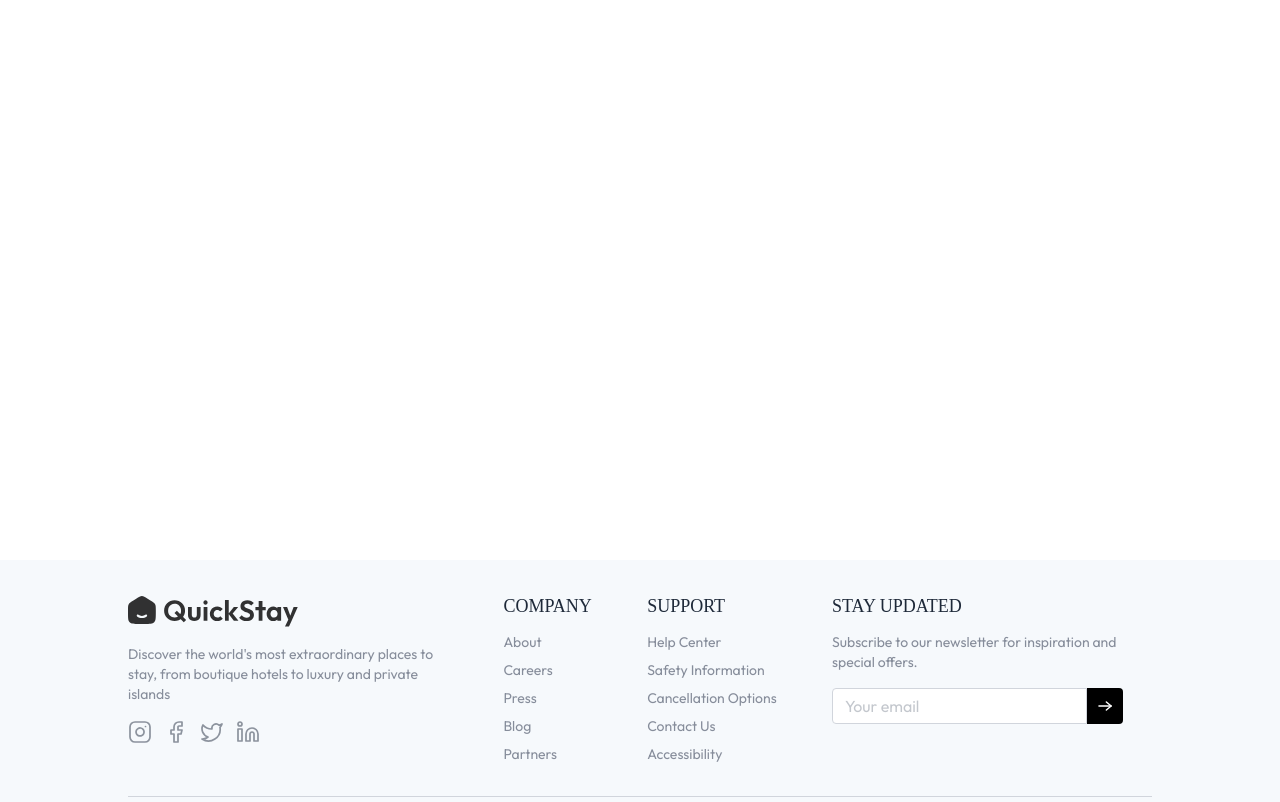
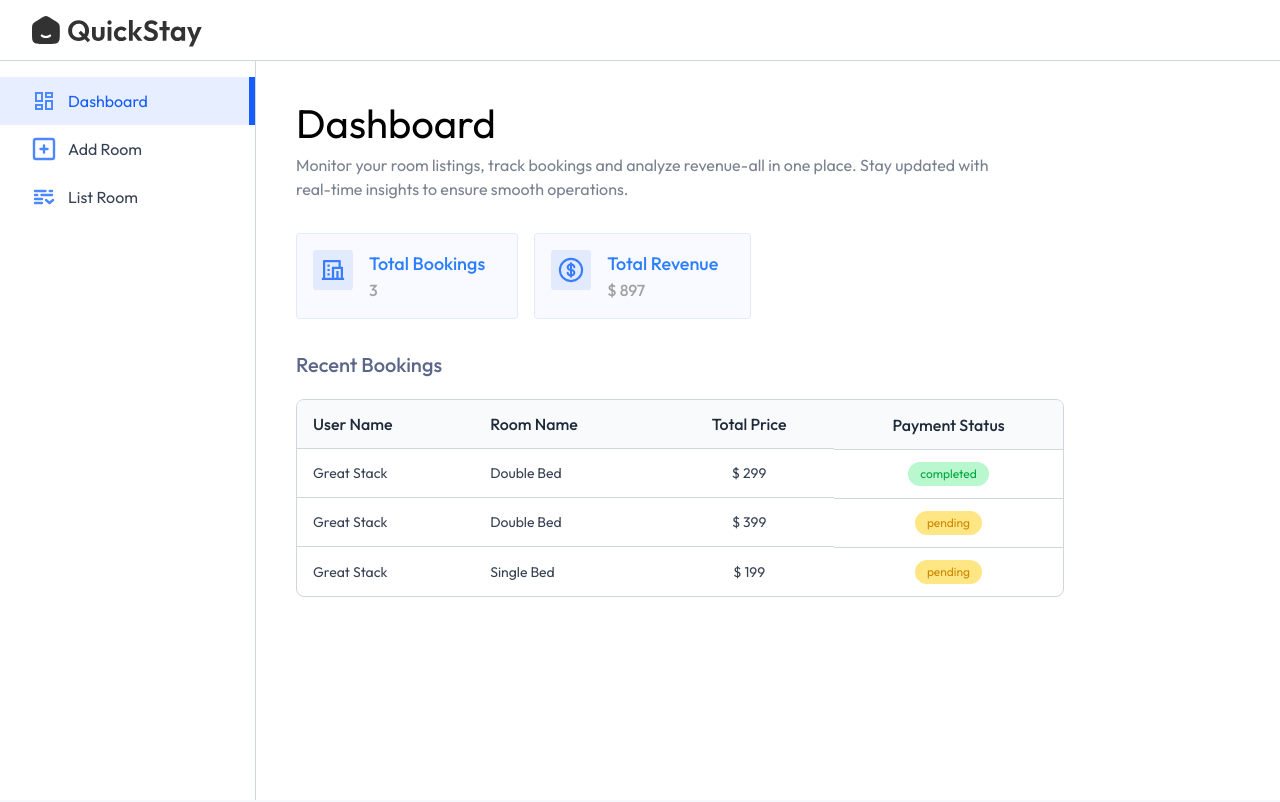
Before and after one commit to Nithinjayan4/QuickStay, a React app in the folder client/: page /owner in a window 1280 px wide. Shown: the top 802 px of the page. Built offline with nearby package versions, Linux system fonts and the light colour scheme; the HTML template or start-up script is replaced by a standard one; a web font is replaced by a local one.

Commit message:
owner dashboard completed design pending in Addroom

```diff
--- a/client/src/App.jsx
+++ b/client/src/App.jsx
@@ -7,6 +7,10 @@
 import RoomDetails from './pages/RoomDetails'
 import MyBookings from './pages/MyBookings'
 import HotelReg from './components/HotelReg'
+import Layout from './pages/hotelOwner/Layout'
+import Dashboard from './pages/hotelOwner/Dashboard'
+import AddRoom from './pages/hotelOwner/AddRoom'
+import ListRoom from './pages/hotelOwner/ListRoom'
 
 const App = () => {
 const isOwnerPath = useLocation().pathname.includes("owner")
@@ -22,6 +26,12 @@
           <Route path='/rooms/:id' element={<RoomDetails />} />
            <Route path='/rooms' element={<AllRooms />} />
            <Route path='/my-bookings' element={<MyBookings />} />
+           <Route path='/owner' element={ <Layout/>}>
+           <Route index element={<Dashboard/>}/>
+            <Route path='add-room' element={<AddRoom/>}/>
+            <Route path='list-room' element={<ListRoom/>}/>
+
+           </Route>
 
       </Routes>
 
--- a/client/src/components/hotelOwner/Navbar.jsx
+++ b/client/src/components/hotelOwner/Navbar.jsx
@@ -1,9 +1,15 @@
 import React from 'react'
+import { Link } from 'react-router-dom'
+import { assets } from '../../assets/assets'
+import {UserButton} from '@clerk/clerk-react'
 
 const Navbar = () => {
   return (
-    <div>
-
+    <div className='flex items-center justify-between px-4 md:px-8 border-b border-gray-300 py-3 bg-white transition-all duration-300'>
+      <Link to='/'>
+      <img src={assets.logo} alt="logo" className='h-9 invert opacity-80'/>
+      </Link>
+      <UserButton/>
     </div>
   )
 }
--- a/client/src/components/hotelOwner/Sidebar.jsx
+++ b/client/src/components/hotelOwner/Sidebar.jsx
@@ -0,0 +1,23 @@
+import React from 'react'
+import { assets } from '../../assets/assets'
+import { NavLink } from 'react-router-dom'
+
+const Sidebar = () => {
+    const sidebarLinks = [
+        {name: 'Dashboard', path: '/owner', icon: assets.dashboardIcon},
+        {name: 'Add Room', path: '/owner/add-room', icon: assets.addIcon},
+        {name: 'List Room', path: '/owner/list-room', icon: assets.listIcon},
+    ]
+  return (
+    <div className='md:w-64 w-16 border-r h-full text-base border-gray-300 pt-4 flex flex-col transition-all duration-300'>
+        {sidebarLinks.map((item, index) => (
+            <NavLink to={item.path} key={index} end='/owner' className={({isActive})=>`flex items-center py-3 px-4 md:px-8 gap-3 ${isActive ? "border-r-4 md:border-r-[6px] bg-blue-600/10 border-blue-600 text-blue-600": "hover:bg-gray-100/90 border-white text-gray-700"}`}>
+                <img src={item.icon} alt={item.name} className='min-h-6 min-w-6'/>
+               <p className='md:block hidden text-center'>{item.name}</p>
+            </NavLink>
+        ))}
+    </div>
+  )
+}
+
+export default Sidebar
--- a/client/src/pages/hotelOwner/AddRoom.jsx
+++ b/client/src/pages/hotelOwner/AddRoom.jsx
@@ -0,0 +1,9 @@
+import React from 'react'
+
+const AddRoom = () => {
+  return (
+    <div>AddRoom</div>
+  )
+}
+
+export default AddRoom
--- a/client/src/pages/hotelOwner/Dashboard.jsx
+++ b/client/src/pages/hotelOwner/Dashboard.jsx
@@ -0,0 +1,70 @@
+import React, { useState } from 'react'
+import Title from '../../components/Title'
+import { assets, dashboardDummyData } from '../../assets/assets'
+
+const Dashboard = () => {
+
+    const [dashboardData, setDashboardData] = useState(dashboardDummyData)
+  return (
+    <div>
+        <Title align='left' font='outfit' title='Dashboard' subTitle='Monitor your room listings, track bookings and analyze revenue-all in one place. Stay updated with real-time insights to ensure smooth operations.'/>
+        <div className='flex gap-4 my-8'>
+            {/* total bookings */}
+            <div className=' bg-primary/3 border border-primary/10 rounded flex p-4 pr-8'>
+            <img src={assets.totalBookingIcon} alt="" className='max-sm:hidden h-10' />
+            <div className='flex flex-col sm:ml-4 font-medium'>
+                <p className='text-blue-500 text-lg'>Total Bookings</p>
+                <p className='text-neutral-400 text-base'>{dashboardData.totalBookings}</p>
+            </div>
+
+            </div>
+            {/* total revenue */}
+            <div className=' bg-primary/3 border border-primary/10 rounded flex p-4 pr-8'>
+            <img src={assets.totalRevenueIcon} alt="" className='max-sm:hidden h-10' />
+            <div className='flex flex-col sm:ml-4 font-medium'>
+                <p className='text-blue-500 text-lg'>Total Revenue</p>
+                <p className='text-neutral-400 text-base'>$ {dashboardData.totalRevenue}</p>
+            </div>
+
+            </div>
+
+        </div>
+        { /* Recent Bookings */}
+        <h2 className='text-xl text-blue-950/70 font-medium mb-5'>Recent Bookings</h2>
+        <div className='w-full max-w-3xl text-left border border-gray-300 rounded-lg max-h-80 overflow-y-scroll'>
+            <table className='w-full'>
+                <thead className='bg-gray-50'>
+                    <tr>
+                        <th className='py-3 px-4 text-gray-800 font-medium'>User Name</th>
+                        <th className='py-3 px-4 text-gray-800 font-medium max-sm:hidden'>Room Name</th>
+                        <th className='py-3 px-4 text-gray-800 font-medium text-center'>Total Price</th>
+                         <th className='py-3 px-4 text-gray-800 font-medium text-center'>Payment Status</th>
+                    </tr>
+
+                </thead>
+                <tbody className='text-sm'>
+                    {dashboardData.bookings.map((item, index) => (
+                        <tr key={index}>
+                            <td className='py-3 px-4 text-gray-700 border-t border-gray-300'>{item.user.username}</td>
+                            <td className='py-3 px-4 text-gray-700 border-t border-gray-300 max-sm:hidden'>{item.room.roomType}</td>
+                            <td className='py-3 px-4 text-gray-700 border-t border-gray-300 text-center'>$ {item.totalPrice}</td>
+                            <td className='py-3 px-4 border-t border-gray-300 flex'>
+                                <button className={`py-1 px-3 text-xs rounded-full mx-auto ${item.isPaid ? 'bg-green-200 text-green-600' : 'bg-amber-200 text-yellow-600'}`}>{item.isPaid ? 'completed' : 'pending'}</button>
+                            </td>
+                        </tr>
+
+                    ))}
+
+                </tbody>
+
+
+
+
+            </table>
+
+        </div>
+    </div>
+  )
+}
+
+export default Dashboard
--- a/client/src/pages/hotelOwner/Layout.jsx
+++ b/client/src/pages/hotelOwner/Layout.jsx
@@ -0,0 +1,24 @@
+import React from 'react'
+import Navbar from '../../components/hotelOwner/Navbar'
+import Sidebar from '../../components/hotelOwner/Sidebar'
+import { Outlet } from 'react-router-dom'
+
+const Layout = () => {
+  return (
+    <div className='flex flex-col h-screen'>
+      <Navbar/>
+      <div className="flex h-full relative">
+        {/* Sidebar */}
+        <Sidebar/>
+        {/* Custom vertical line */}
+
+        {/* Main content */}
+        <div className='flex-1 p-4 pt-10 md:px-10 h-full'>
+          <Outlet/>
+        </div>
+      </div>
+    </div>
+  )
+}
+
+export default Layout
--- a/client/src/pages/hotelOwner/ListRoom.jsx
+++ b/client/src/pages/hotelOwner/ListRoom.jsx
@@ -0,0 +1,9 @@
+import React from 'react'
+
+const ListRoom = () => {
+  return (
+    <div>ListRoom</div>
+  )
+}
+
+export default ListRoom
```
